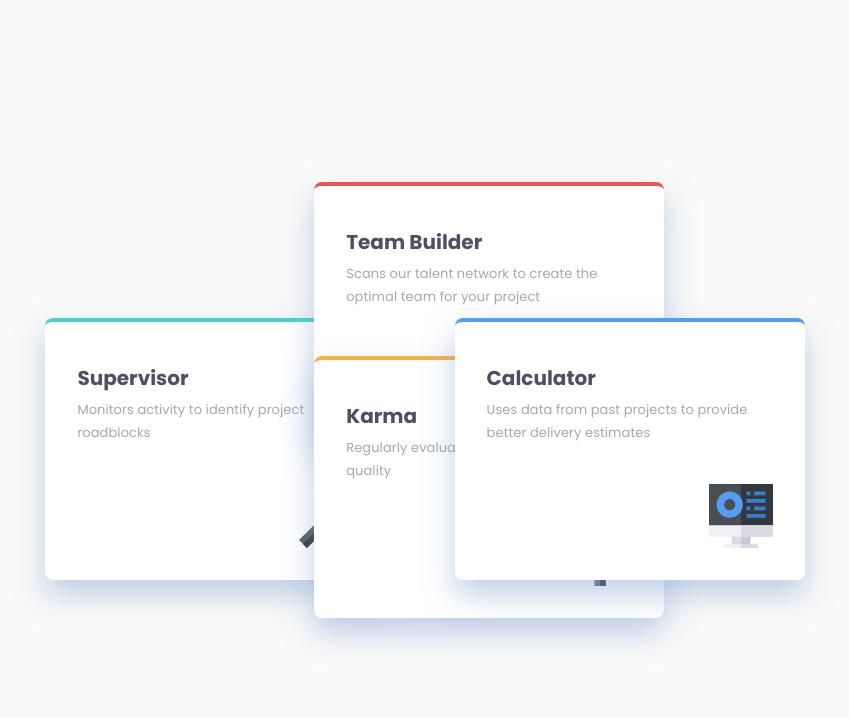
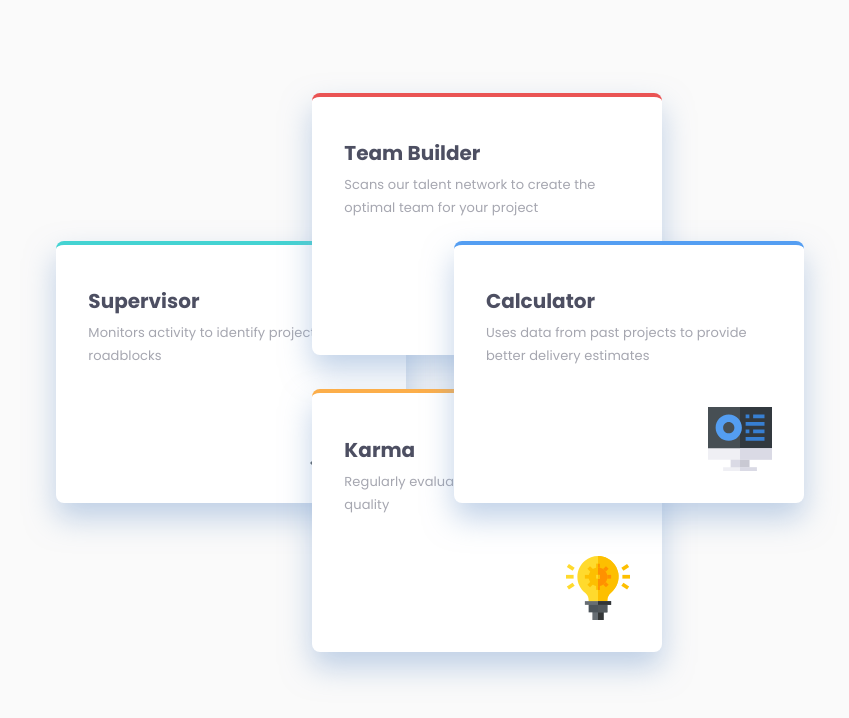
Before and after one commit to Nohan-V2/four-card-feature, a plain HTML site: page index.html in a window 1280 px wide. Shown: the whole page, without its empty margins (215-1064 px from the left). Drawn offline with Linux system fonts and the light colour scheme.

Commit message:
Update style.css

```diff
--- a/css/style.css
+++ b/css/style.css
@@ -31,7 +31,6 @@ body {
 
 div {
     background-color: var(--div);
-    margin: 30px;
     padding: 32px;
     border-top: 4px solid;
     border-radius: 8px;
@@ -43,35 +42,36 @@ div {
 }
 
 main {
-    width: 1110px;
+    position: relative;
+    width: 80%;
     height: 530px;
 }
 
 .supervisor {
     position: absolute;
-    top: 36%;
-    left: 18%;
+    top: 20%;
+    left: 14%;
     border-color: var(--cyan);
 }
 
 .team-builder {
     position: absolute;
-    top: 19%;
+    top: -8%;
     left: 39%;
     border-color: var(--red);
 }
 
 .karma {
     position: absolute;
-    bottom: 19%;
+    top: 48%;
     left: 39%;
     border-color: var(--yellow);
 }
 
 .calculator {
     position: absolute;
-    top: 36%;
-    right: 18%;
+    top: 20%;
+    right: 13%;
     border-color: var(--blue);
 }
 
```
